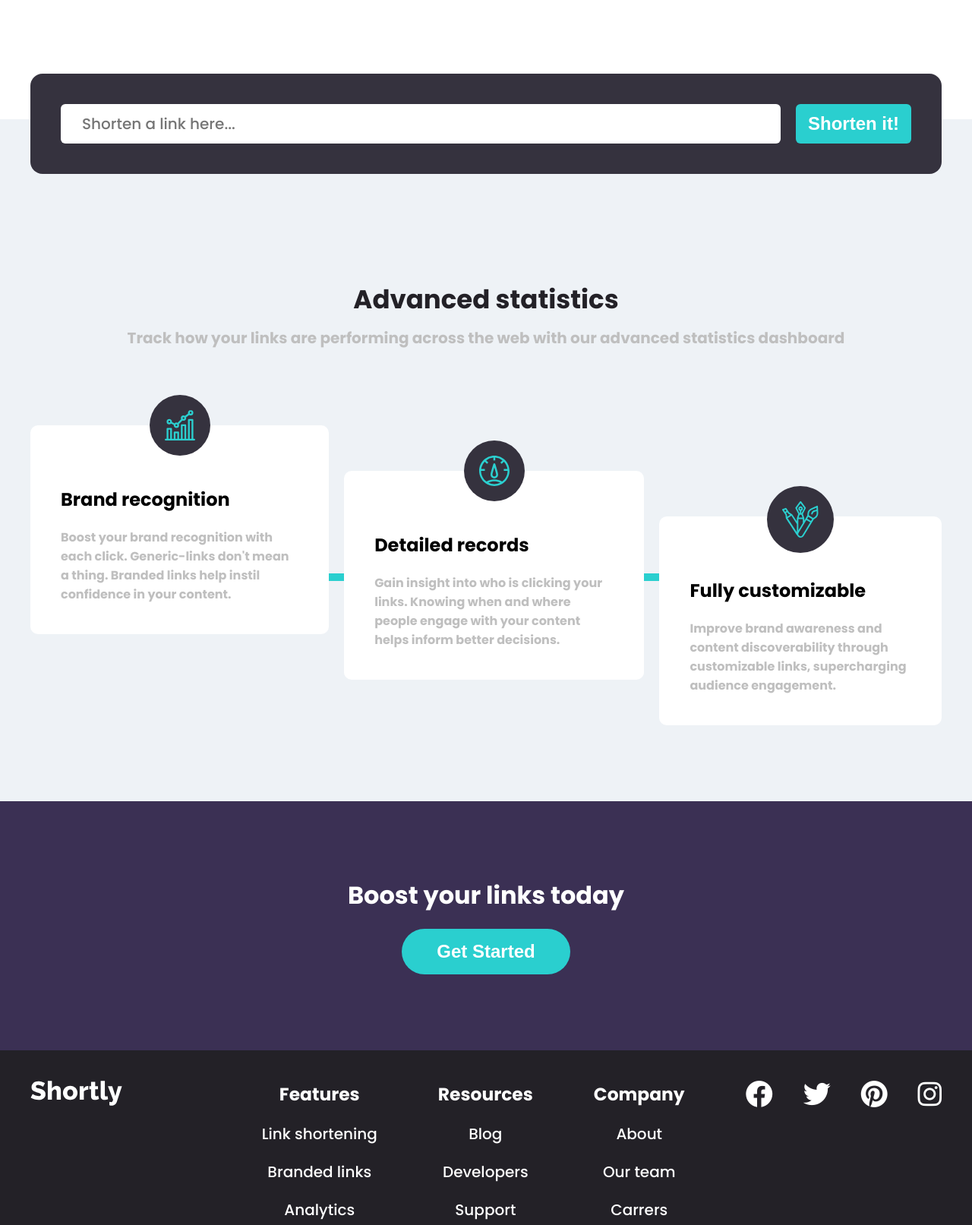
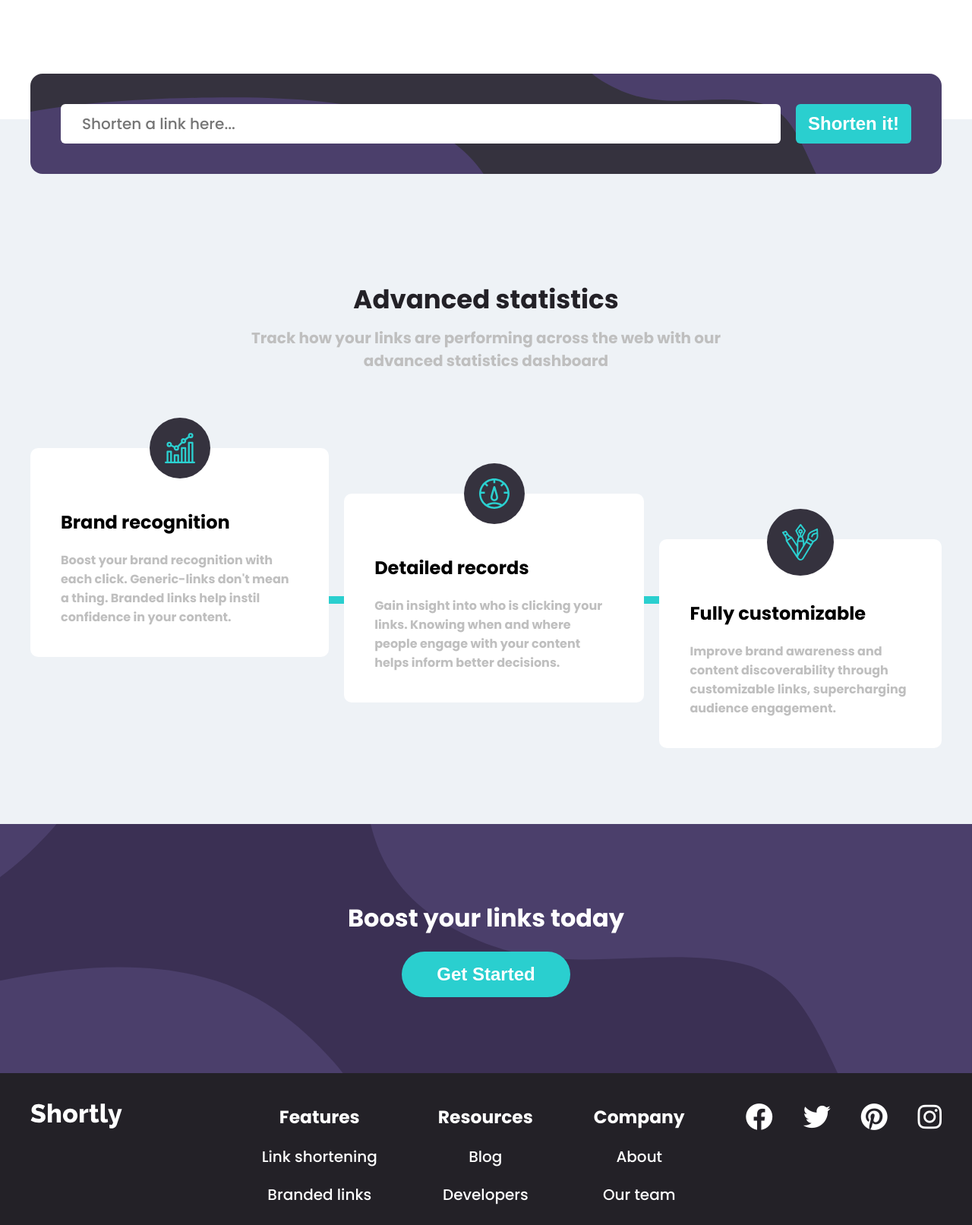
Before and after one commit to Arquimidio/url-shortener, a website: page public/index.html in a window 1280 px wide. Shown: the part 636-2249 px from the top of the page at 76% size. Drawn offline with nearby package versions, Linux system fonts and the light colour scheme.

Commit message:
Fixed backgrounds

```diff
--- a/public/css/responsive.css
+++ b/public/css/responsive.css
@@ -41,6 +41,8 @@
     }
 
     .shortener form{
+        background-image: url(../images/bg-shorten-desktop.svg);
+        background-size:cover ;
         flex-direction: row;
         justify-content: space-between;
         padding: 2rem;
@@ -48,6 +50,18 @@
 
     .shortener form input{
         flex-grow: 2;
+    }
+
+    .statistics__main-info{
+        display: flex;
+        flex-direction: column;
+        justify-content: center;
+        align-items: center;
+        width: 100%;
+    }
+
+    .statistics__main-info p {
+        max-width: 50ch;
     }
 
     .info{
@@ -89,6 +103,11 @@
         transform: translateY(3rem);
     }
 
+    .boost{
+        background-image: url('../images/bg-boost-desktop.svg');
+        background-size: cover;
+    }
+
     footer{
         display: flex;
         justify-content: space-between;
--- a/public/css/style.css
+++ b/public/css/style.css
@@ -17,7 +17,7 @@
     --light-grey: hsl(210, 33%, 95%);
 }
 
-html{
+html *{
     scroll-behavior: smooth;
 }
 
@@ -103,9 +103,12 @@ nav i{
     z-index: 1;
     opacity: 0;
     visibility: hidden;
-    color: white;
     font-weight: 700;
     font-size: 1.1rem;
+}
+
+.mobile-menu a{
+    color: white;
 }
 
 .mobile-menu.visible{
@@ -200,7 +203,7 @@ button{
 }
 
 form{
-    background-image: url('./images/bg-shorten-mobile.svg');
+    background-image: url('../images/bg-shorten-mobile.svg');
     background-color: var(--dark-blue);
     background-repeat: no-repeat;
     background-position: right top;
@@ -327,7 +330,7 @@ form button{
     align-items: center;
     gap: 1rem;
     justify-content: center;
-    background-image: url('./images/bg-boost-mobile.svg');
+    background-image: url('../images/bg-boost-mobile.svg');
     background-color: var(--primary-violet);
     background-repeat: no-repeat;
     background-size: 90%;
--- a/public/index.html
+++ b/public/index.html
@@ -15,16 +15,16 @@
 			<img src="./images/logo.svg" alt="">
 			<i class="fas fa-bars hamburguer"></i>
 			<ul class="menu mobile-menu">
-				<li>Features</li>
-				<li>Pricing</li>
-				<li>Resources</li>
+				<li><a href="#shortener">Features</a></li>
+				<li><a>Pricing</a></li>
+				<li><a>Resources</a></li>
 				<li class="line"></li>
 				<li>Login</li>
 				<button class="get-started--btn">Sign Up</button>
 			</ul>
 			<div class="menu desktop-menu">
 				<div>
-					<a href=''>Features</a>
+					<a href='#'>Features</a>
 					<a href=''>Pricing</a>
 					<a href=''>Resources</a>
 				</div>
@@ -45,15 +45,17 @@
 
 		<section class="statistics">
 			<div class="shortener">
-				<form action="">
+				<form id="shortener">
 					<input type="text" class="shortner__input" placeholder="Shorten a link here...">
 					<button type="submit" >Shorten it!</button>
 					<!--<div class="shortener__messages"></div>-->
 				</form>
 				<div class="links"></div>
 			</div>
-			<h2>Advanced statistics</h2>
-			<p>Track how your links are performing across the web with our advanced statistics dashboard</p>
+			<div class="statistics__main-info">
+				<h2>Advanced statistics</h2>
+				<p>Track how your links are performing across the web with our advanced statistics dashboard</p>
+			</div>
 			<div class="info">
 				<div class="info--line"></div>
 				<div class="info__card">
--- a/public/js/script.js
+++ b/public/js/script.js
@@ -49,7 +49,7 @@ const Shortener = (() => {
         const hr = document.createElement('hr')
         oldLinkText.innerText = shortenText(input.value, 24)
         newLink.href = address.url
-        newLink.innerText = `${window.location.href}go/${address.hash}`
+        newLink.innerText = `${window.location.origin}/go/${address.hash}`
         newLink.target = "_blank"
         const copyBtn = createCopyLinkButton(newLink.innerText)
         const linkContainer = createLinkContainer([oldLinkText, hr, newLink, copyBtn])
```
